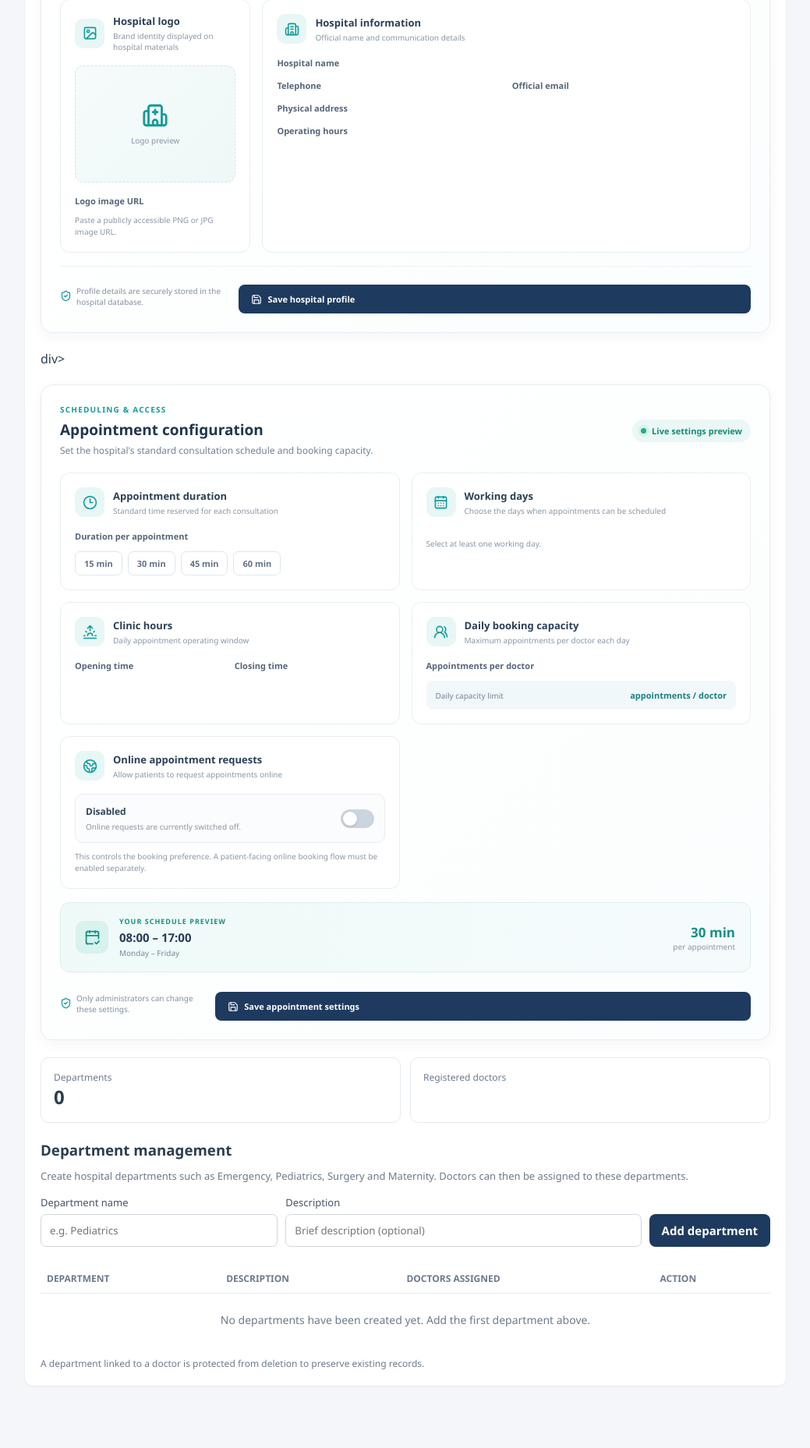
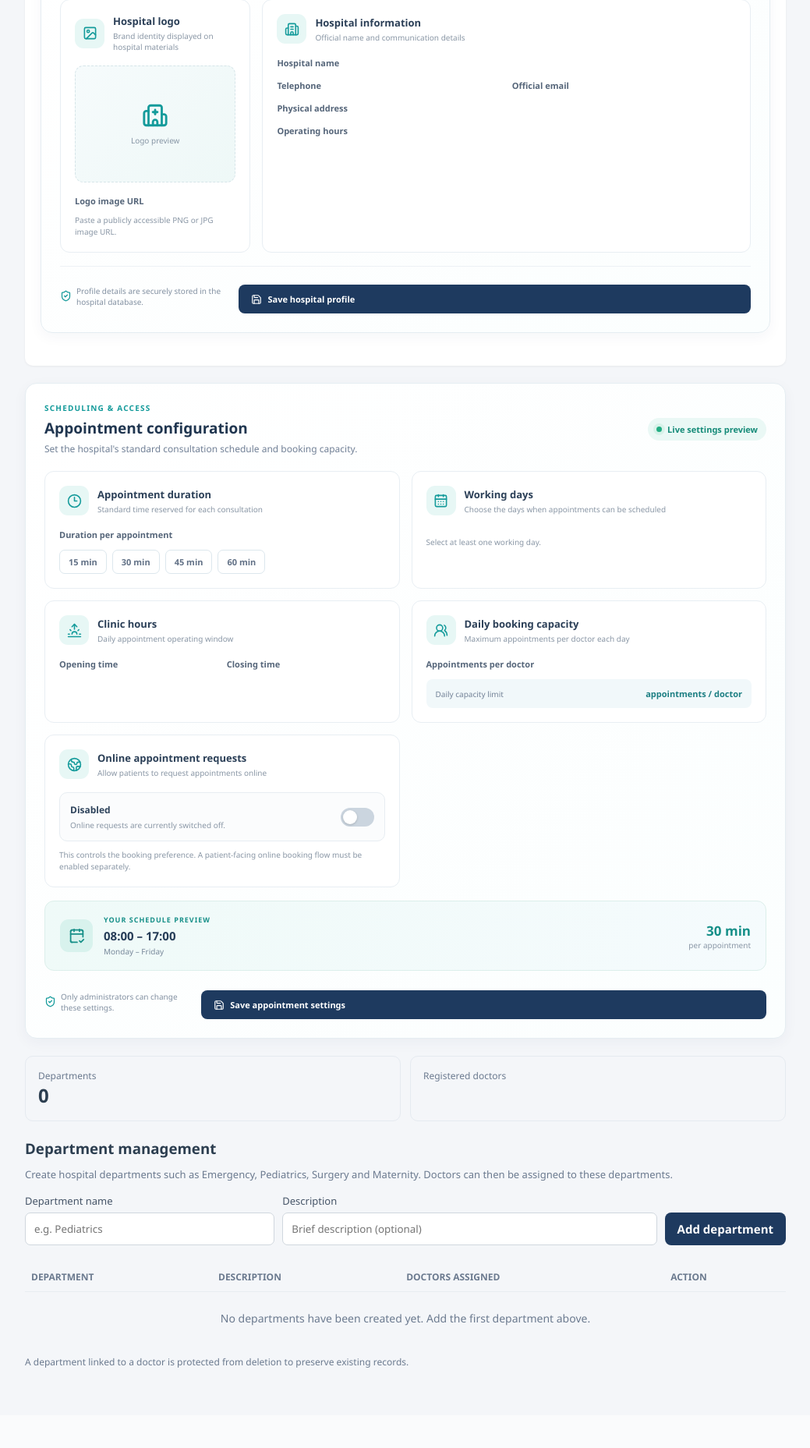
Before and after one commit to bulasio3/Projects, a Django app: template HMS/templates/settings/index.html in a window 1280 px wide. Shown: the part 241-2098 px from the top of the page at 78% size, without its empty margins (240-1279 px from the left). After the commit the page ends 1995 px from the top, so only its background shows below. Run offline with Django 5.2, Linux system fonts and the light colour scheme; the template is opened without the code that fills it, so the values that code supplies are empty.

Commit message:
Fix settings page wrapper after hospital profile redesign

```diff
--- a/HMS/templates/settings/index.html
+++ b/HMS/templates/settings/index.html
@@ -107,7 +107,7 @@
       </div>
     </form>
   </section>
-div>
+</div>
   <section class="appointment-config-section" id="appointment-config-section">
     <div class="appointment-config-heading">
       <div>
```
